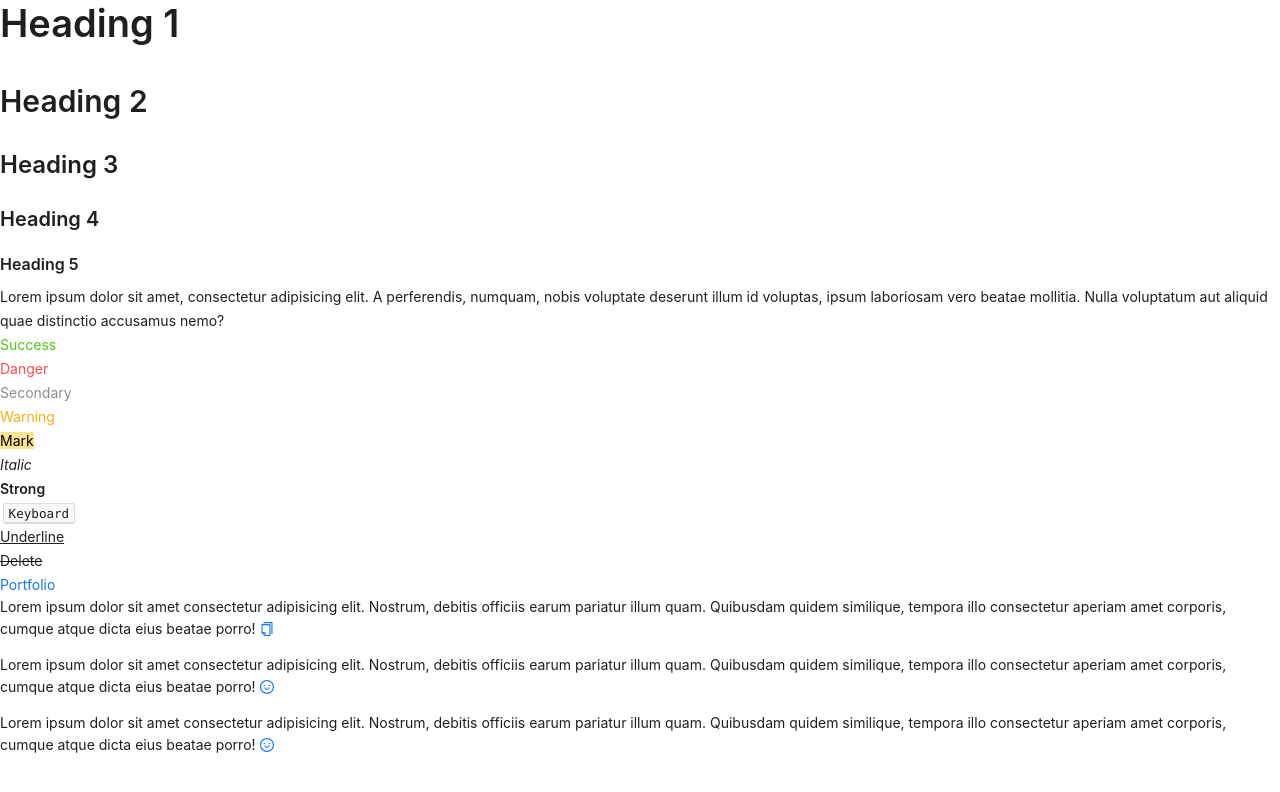
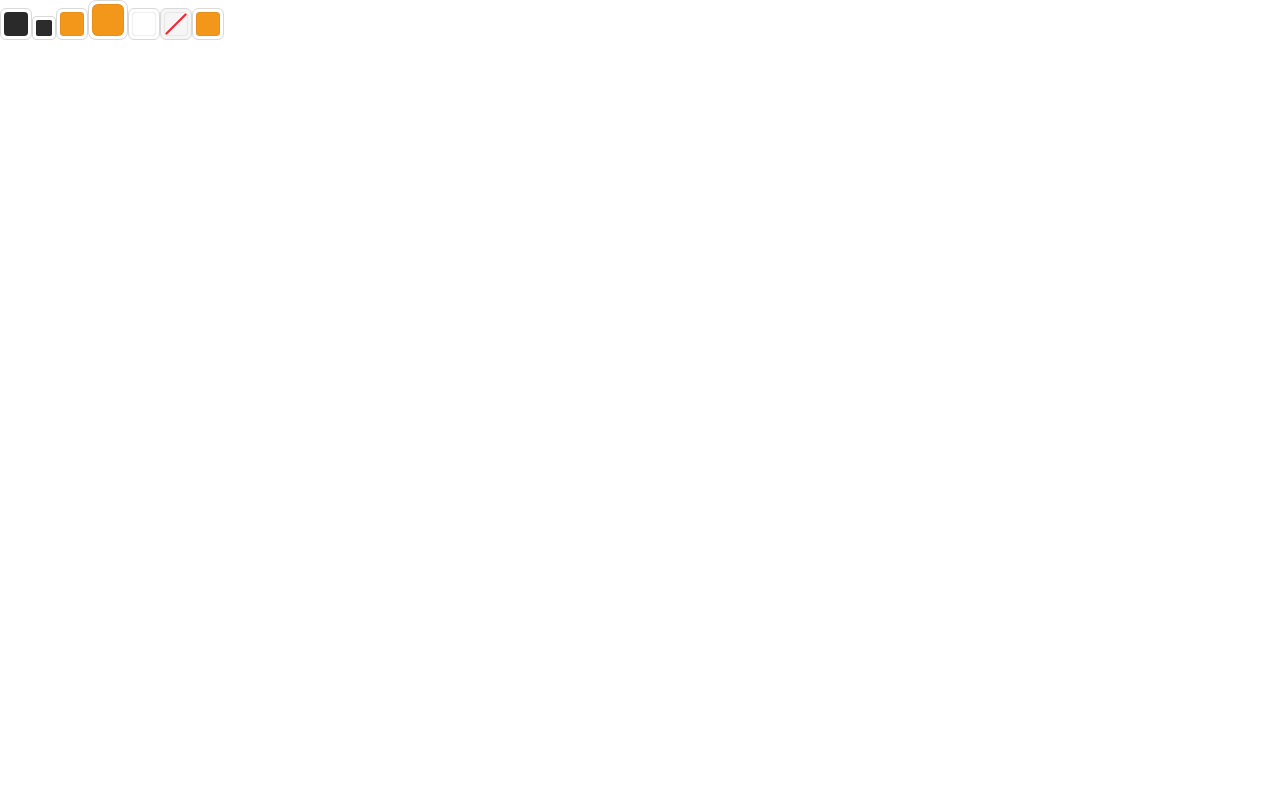
Before and after one commit to Emam-Bokhari/Ant-Design, a React (Vite) app: page / in a window 1280 px wide. Shown: the top 792 px of the page. Built offline with nearby package versions, Linux system fonts and the light colour scheme.

Commit message:
feat(ColorPicker): add ColorPicker component with size, controled, and disabled options

```diff
--- a/src/App.jsx
+++ b/src/App.jsx
@@ -1,10 +1,10 @@
 import { Fragment } from "react";
-import TypographyComponent from "./components/Mission/General/Typography/Practice/TypographyComponent";
+import ColorPickerComponent from "./components/Mission/Data-Entry/ColorPicker/Learning/ColorPickerComponent";
 
 export default function App() {
   return (
     <Fragment>
-      <TypographyComponent />
+      <ColorPickerComponent />
     </Fragment>
   );
 }
--- a/src/components/Mission/Data-Entry/ColorPicker/Learning/ColorPickerComponent.jsx
+++ b/src/components/Mission/Data-Entry/ColorPicker/Learning/ColorPickerComponent.jsx
@@ -1,10 +1,22 @@
 import { ColorPicker } from "antd";
-import { Fragment } from "react";
+import { Fragment, useState } from "react";
 
-export default function ColorPickerComponent(){
-    return(
-        <Fragment>
-            <ColorPicker defaultValue="#F3971b" />
-        </Fragment>
-    )
+export default function ColorPickerComponent() {
+  const [value, setValue] = useState("#fff");
+  return (
+    <Fragment>
+      {/* basic color picker */}
+      <ColorPicker defaultValue="#2a2a2a" />
+      {/* size */}
+      <ColorPicker size="small" defaultValue="#2c2c2c" />
+      <ColorPicker size="middle" defaultValue="#f3971b" />
+      <ColorPicker size="large" defaultValue="#f3971b" />
+      {/* controlled color picker */}
+      <ColorPicker value={value} onChange={setValue} />
+      {/* disabled */}
+      <ColorPicker disabled />
+      {/* allow clear */}
+      <ColorPicker allowClear defaultValue="#f3971b" />
+    </Fragment>
+  );
 }
```
